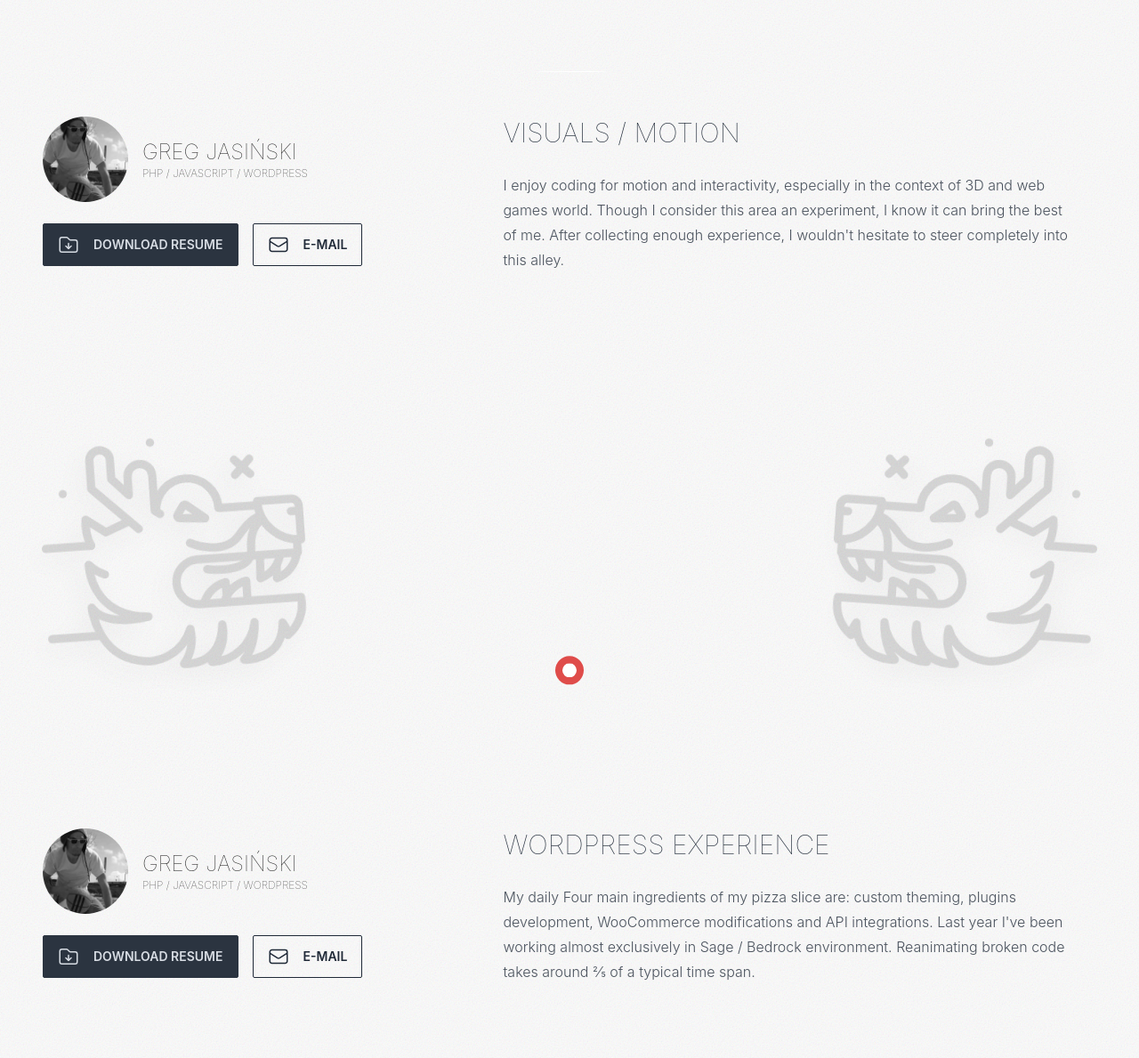
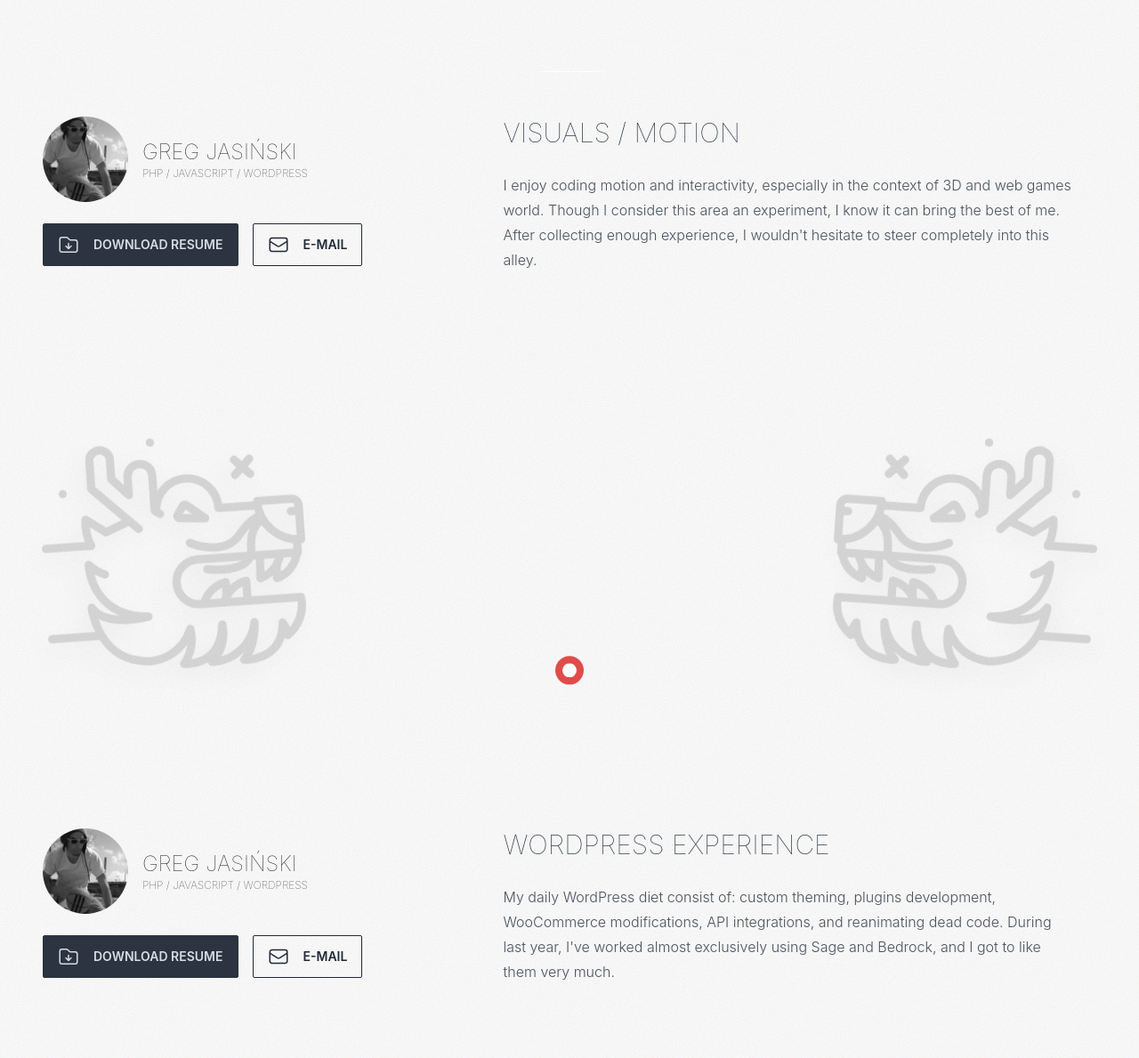
Before and after one commit to pipejesus/falka, a website built with Vite: page index.html in a window 1280 px wide. Shown: the part 1270-2459 px from the top of the page at 89% size. Built offline with nearby package versions, Linux system fonts and the light colour scheme; a small style sheet from the web is missing; files whose address does not match are found by name.

Commit message:
update texts

```diff
--- a/index.html
+++ b/index.html
@@ -362,7 +362,7 @@
                   Visuals / Motion
                 </h1>
                 <p class="2xl:text-lg 2xl:leading-loose">
-                  I enjoy coding for motion and interactivity, especially in the
+                  I enjoy coding motion and interactivity, especially in the
                   context of 3D and web games world. Though I consider this area
                   an experiment, I know it can bring the best of me. After
                   collecting enough experience, I wouldn't hesitate to steer
@@ -632,11 +632,10 @@
                   wordpress experience
                 </h1>
                 <p class="2xl:text-lg 2xl:leading-loose">
-                  My daily Four main ingredients of my pizza slice are: custom theming,
-                  plugins development, WooCommerce modifications and API
-                  integrations. Last year I've been working almost exclusively
-                  in Sage / Bedrock environment. Reanimating broken code takes
-                  around ⅖ of a typical time span.
+                  My daily WordPress diet consist of: custom theming,
+                  plugins development, WooCommerce modifications, API
+                  integrations, and reanimating dead code. During last year, I've worked almost exclusively
+                  using Sage and Bedrock, and I got to like them very much.
                 </p>
               </div>
             </div>
```
